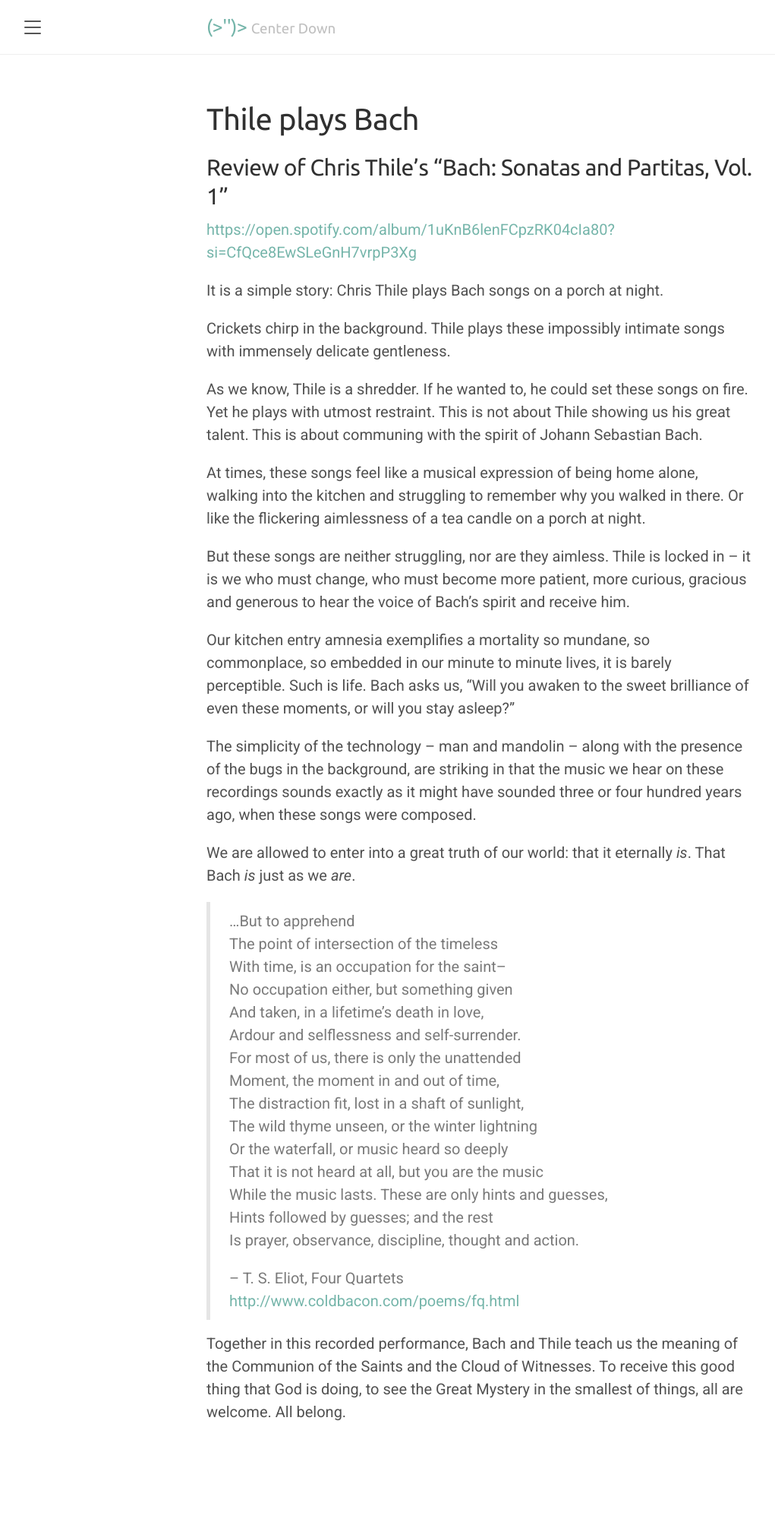
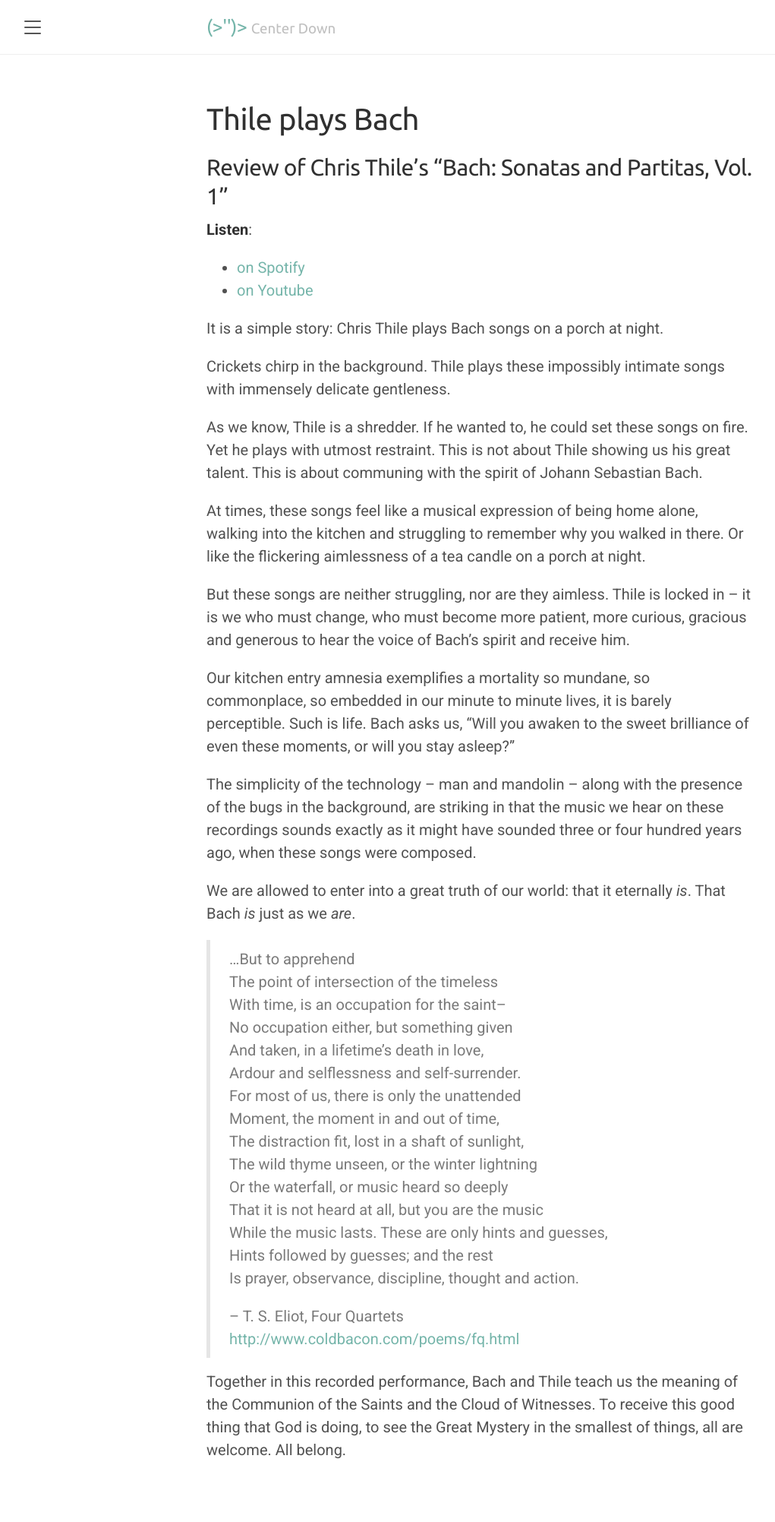
Before and after one commit to calebgregory/calebgregory.github.io, a Jekyll site: the page built from _posts/2024-08-20-thile-plays-bach.md, in a window 1280 px wide. Shown: the whole page at 76% size, without its empty margins (8-1029 px from the left). Built offline with Jekyll 4.4.1, drawn with Linux system fonts in a browser that asks for light colours; before the commit the page ends 1953 px from its top, so only the background shows below that.

Commit message:
2024-08-20 adds youtube link

```diff
--- a/_posts/2024-08-20-thile-plays-bach.md
+++ b/_posts/2024-08-20-thile-plays-bach.md
@@ -5,7 +5,10 @@ title: Thile plays Bach
 
 ## Review of Chris Thile's "Bach: Sonatas and Partitas, Vol. 1"
 
-<https://open.spotify.com/album/1uKnB6lenFCpzRK04cIa80?si=CfQce8EwSLeGnH7vrpP3Xg>
+__Listen__:
+
+- [on Spotify](https://open.spotify.com/album/1uKnB6lenFCpzRK04cIa80?si=CfQce8EwSLeGnH7vrpP3Xg)
+- [on Youtube](https://youtube.com/playlist?list=OLAK5uy_ljxwCjE1bVFA4OhcetZNz5DWcLJAgTDsA&si=D3pb4TASoFKwTXKB)
 
 It is a simple story:  Chris Thile plays Bach songs on a porch at night.
 
--- a/public/css/dark-mode.css
+++ b/public/css/dark-mode.css
@@ -10,6 +10,10 @@
 
   h1, h2, h3, h4, h5, h6 {
     color: #ddd;
+  }
+
+  strong {
+    color: #fff;
   }
 
   .sidebar-toggle {
```
